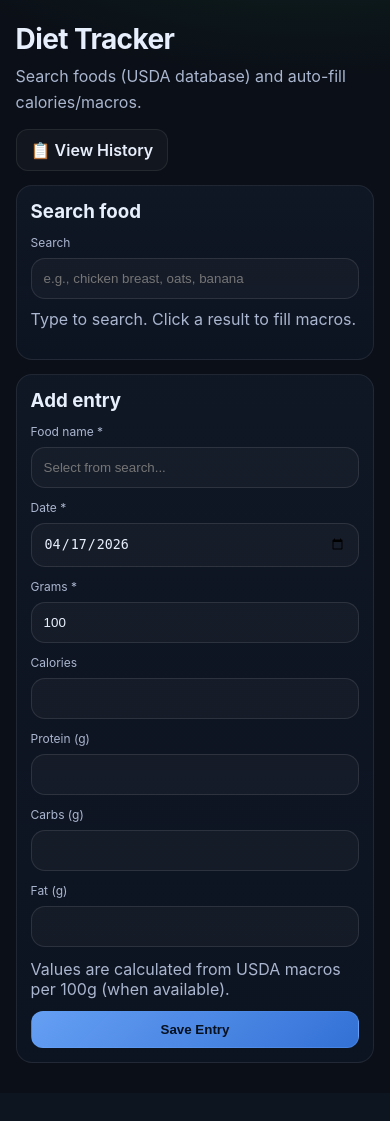
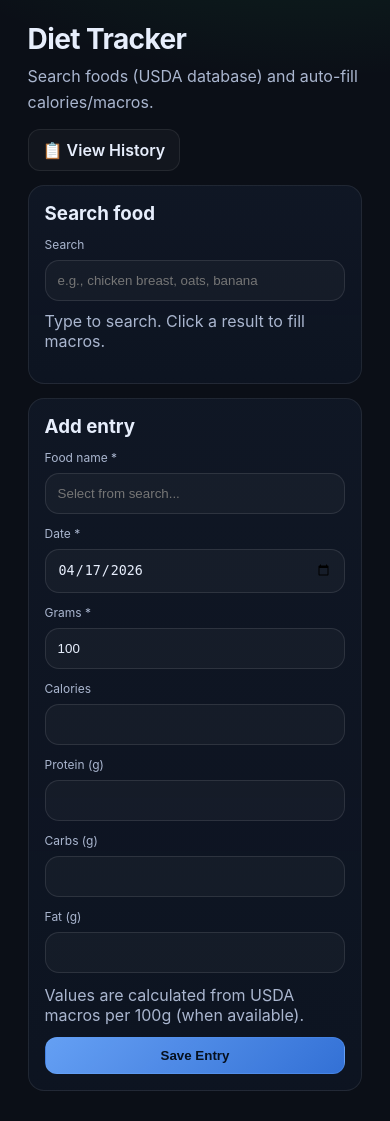
Before and after one commit to Dawud012/web-based-integrated-fitness-management-system, a Flask app: page /diet in a window 390 px wide. Shown: the part 197-1318 px from the top of the page. Before the commit the page ends 1260 px from the top, so only its background shows below. Run offline with Flask 3, Linux system fonts and the light colour scheme; the visitor is signed in with stand-in values (Sample User, id 1).

Commit message:
Better mobile overflow fix

```diff
--- a/static/css/style.css
+++ b/static/css/style.css
@@ -538,11 +538,24 @@ a{ color: inherit; text-decoration:none; }
     }
 
     .field,
-    .field .input,
-    input[type="date"] {
+    .input,
+    input[type="date"],
+    input[type="text"],
+    input[type="number"],
+    select {
         width: 100% !important;
         max-width: 100% !important;
         box-sizing: border-box !important;
+    }
+
+    .panel {
+        padding: 16px !important;
+        overflow: hidden !important;
+    }
+
+    .container {
+        padding-left: 12px !important;
+        padding-right: 12px !important;
     }
 
     .topbar__inner {
```
